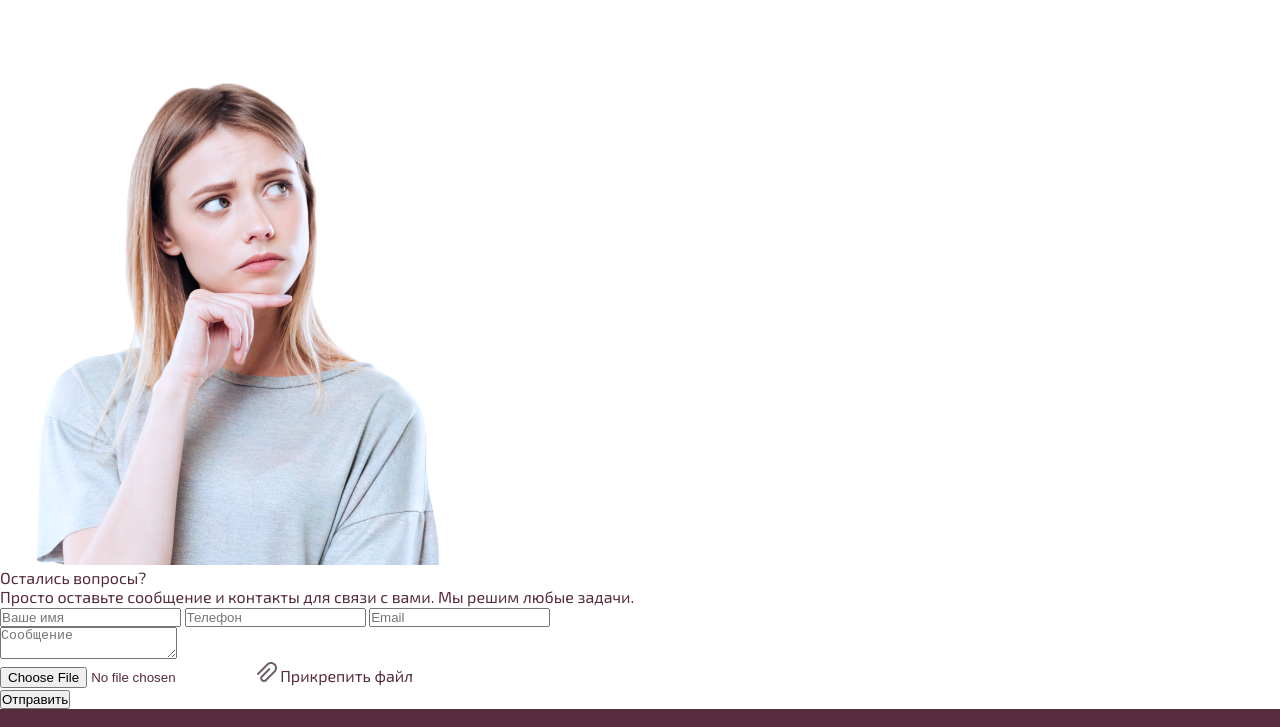
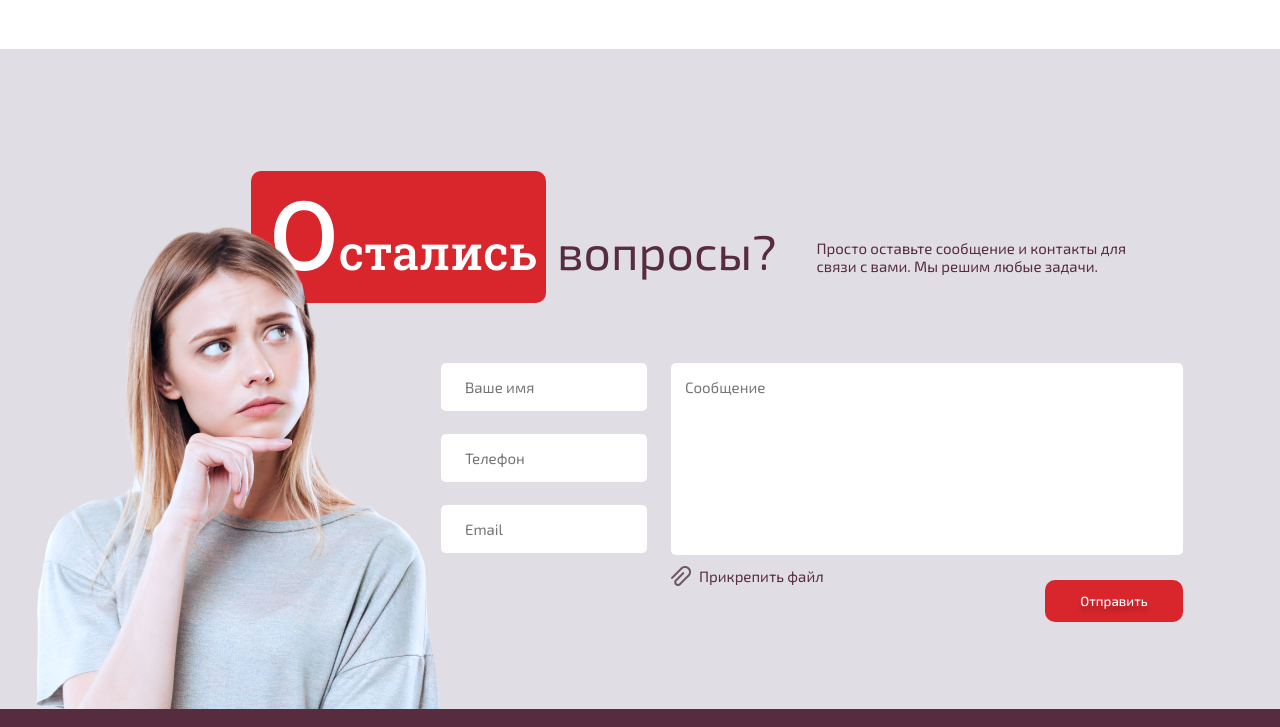
Before and after one commit to limitlesscreator/legat, a website built with webpack: page contacts.html in a window 1280 px wide. Shown: the part 1233-1960 px from the top of the page. Built offline with nearby package versions, Linux system fonts and the light colour scheme.

Commit message:
before cleaning style.module.sass

```diff
--- a/css/header_foooter.css
+++ b/css/header_foooter.css
@@ -220,3 +220,141 @@ footer {
   color: #562C3E;
   text-decoration: none;
 }
+
+.anyQuestions {
+  width: 100%;
+  height: 660px;
+  background: #E0DEE4;
+  position: relative;
+}
+.containerRelative {
+  padding-top: 120px;
+  height: 660px;
+  position: relative;
+  display: flex;
+  flex-direction: column;
+  align-items: flex-end;
+}
+
+.womanQuestion {
+  position: absolute;
+  bottom: 0;
+  left: 0;
+  z-index: 4;
+}
+
+
+.infoBlockQuestion {
+  width: 1015px;
+  height: 520px;
+}
+
+.flexTextQuestions {
+  display: flex;
+  position: relative;
+  left: -90px;
+}
+.titleQuestion {
+  font-size: 48px;
+}
+.questonsText {
+  background: #D9262D;
+  border-radius: 10px;
+  font-weight: 500;
+  font-size: 48px;
+  color: white;
+  font-family: "Roboto Slab", serif;
+  padding: 49px 9px 20px 20px;
+  z-index: -1;
+}
+
+.subQuestion {
+  width: 343px;
+  margin-top: 70px;
+  font-size: 15px;
+  margin-left: 40px;
+}
+
+.oneLetterQueston {
+  font-size: 96px;
+}
+.formFlex {
+  display: flex;
+  padding-left: 100px;
+  margin-top: 67px;
+}
+.littleInputForm {
+  margin-bottom: 23px;
+  width: 206px;
+  height: 48px;
+  background: white;
+  border-radius: 5px;
+  padding-left: 24px;
+  font-size: 15px;
+  display: block;
+  border: none;
+  font-family: "Exo 2", sans-serif;
+}
+.bigInputForm {
+  width: 512px;
+  height: 192px;
+  margin-left: 24px;
+  background: white;
+  border-radius: 5px;
+  padding-top: 15px;
+  padding-left: 14px;
+  display: flex;
+  font-size: 15px;
+  border: none;
+  font-family: "Exo 2", sans-serif;
+  resize: none;
+}
+
+.flexSpaceBeetween {
+  justify-content: space-between;
+  display: flex;
+}
+
+.file-upload {
+  margin-top: 11px;
+  margin-left: 24px;
+}
+
+.file-upload {
+  position: relative;
+  display: inline-block;
+  font-size: 15px;
+  color: #562C3E;
+}
+
+.file-upload input[type=file] {
+  position: absolute;
+  width: 100%;
+  height: 100%;
+  opacity: 0;
+  cursor: pointer;
+}
+
+.file-upload label {
+  display: flex;
+  align-items: center;
+  cursor: pointer;
+}
+
+.file-upload img {
+  margin-right: 8px;
+}
+.btnKnowAbout {
+  text-shadow: 0px 5px 5px rgba(0, 0, 0, 0.25);
+  background: #D9262D;
+  border: none;
+  border-radius: 10px;
+  color: white;
+  font-family: "Exo 2", sans-serif;
+  font-weight: 500;
+  width: 138px;
+  height: 42px;
+  cursor: pointer;
+  align-self: flex-end;
+  margin-top: 25px;
+}
--- a/css/style.module.sass
+++ b/css/style.module.sass
@@ -635,9 +635,6 @@ header
 .titleQuestion
   font-size: 48px
 
-.oneLetterQueston
-  font-size: 96px
-
 .formFlex
   display: flex
   padding-left: 100px
```
Also changed, not shown: css/style.css, img/banerContact.png (added), img/btnDirrection.png (added), img/rightBottomCornerWhite.png (added), img/s1Img4.png (added), img/s1Img5.png (added), img/slider1p2.png (added), img/slider1p3.png (added), 1 other file.
